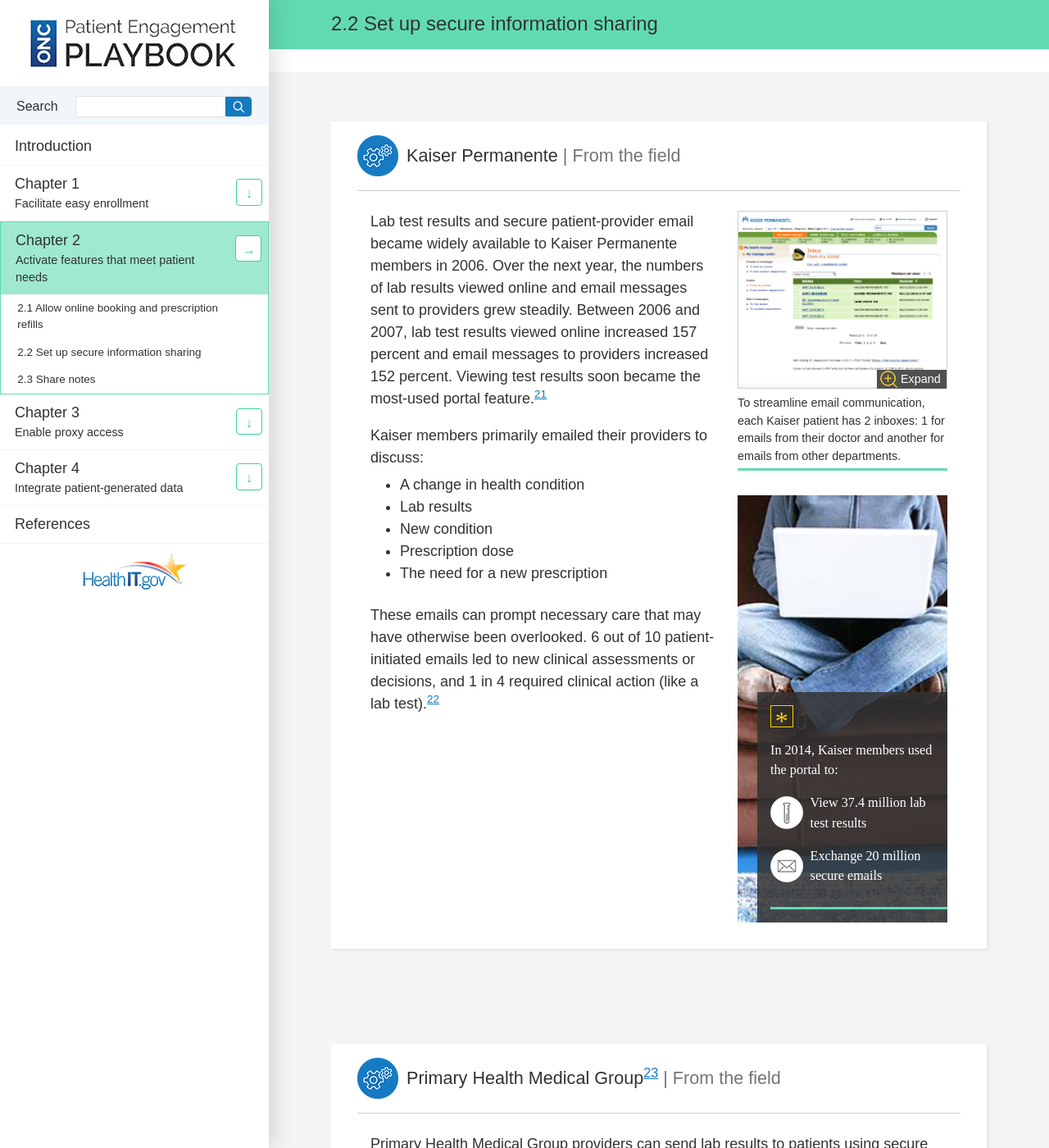
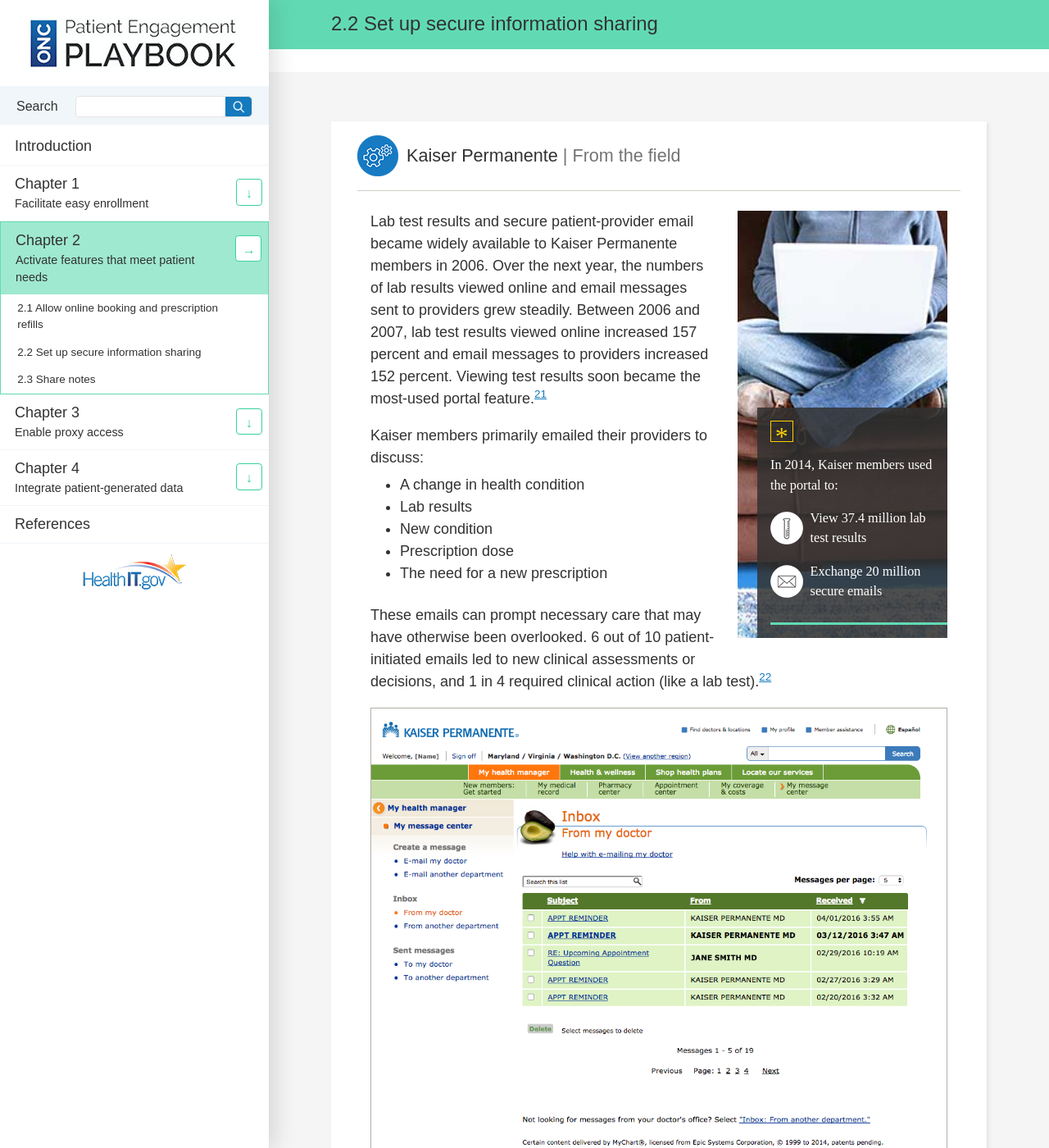
Before and after one commit to SriGovHealth/ONCHITPlaybook, a Jekyll site: the page built from _content/chapter-2.html, in a window 1280 px wide and 1400 px high, scrolled down 4365 px. Shown: the whole window at 82% size. Built offline with Jekyll 4.4.1, drawn with Linux system fonts in a browser that asks for light colours; some of the changed text lies outside the part shown.

Commit message:
chapter 2 adjustments

```diff
--- a/_content/chapter-2.html
+++ b/_content/chapter-2.html
@@ -210,16 +210,6 @@ next-url: "/chapter-3/"
           <div class="ftf-title">
             <h3>Kaiser Permanente <span>| From the field</span></h3>
           </div>
-          <div class="expand-block">
-            <div class="expand-image">
-              <a href="{{ "/img/figure-2-2.png" | prepend: site.baseurl }}" class="expand-thumbnail"><img src="{{ "/img/figure-2-2.png" | prepend: site.baseurl }}" alt="Lab results screen" class="expand-small"></a>
-              <a href="{{ "/img/figure-2-2.png" | prepend: site.baseurl }}" class="expand-control">Expand</a>
-            </div>
-            <p class="caption">To streamline email communication, each Kaiser patient has 2 inboxes: 1 for emails from their doctor and another for emails from other departments.</p>
-          </div>
-          <p>Lab test results and secure patient-provider email became widely available to Kaiser Permanente members in 2006. Over the next year, the numbers of lab results viewed online and email messages sent to providers grew steadily. Between 2006 and 2007, lab test results viewed online increased 157 percent and email messages to providers increased 152 percent. Viewing test results soon became the most-used portal feature.<sup><a href="{{ '/references/#footnote-21' | prepend: site.baseurl }}" id="footnote-ref21">21</a></sup></p>
-
-
           <div class="callout callout-right">
             <div class="callout-inner">
               <div class="callout-icon" aria-hidden="true"><span>*</span></div>
@@ -242,6 +234,13 @@ next-url: "/chapter-3/"
           </ul>
 
           <p>These emails can prompt necessary care that may have otherwise been overlooked. 6 out of 10 patient-initiated emails led to new clinical assessments or decisions, and 1 in 4 required clinical action (like a lab test).<sup><a href="{{ '/references/#footnote-22' | prepend: site.baseurl }}" id="footnote-ref22">22</a></sup></p>
+
+          <div class="content-slider">
+            <div class="content-slide on" id="content-slide-1">
+              <p><img src="{{ "/img/figure-2-2.png" | prepend: site.baseurl }}" alt="" class="bordered"></p>
+              <p class="content-slider-caption">To streamline email communication, each Kaiser patient has 2 inboxes: 1 for emails from their doctor and another for emails from other departments.</p>
+            </div>
+          </div>
         </div>
       </div>
     </div>
```
Also changed, not shown: other parts of _content/chapter-2.html (+2 -0 lines).
